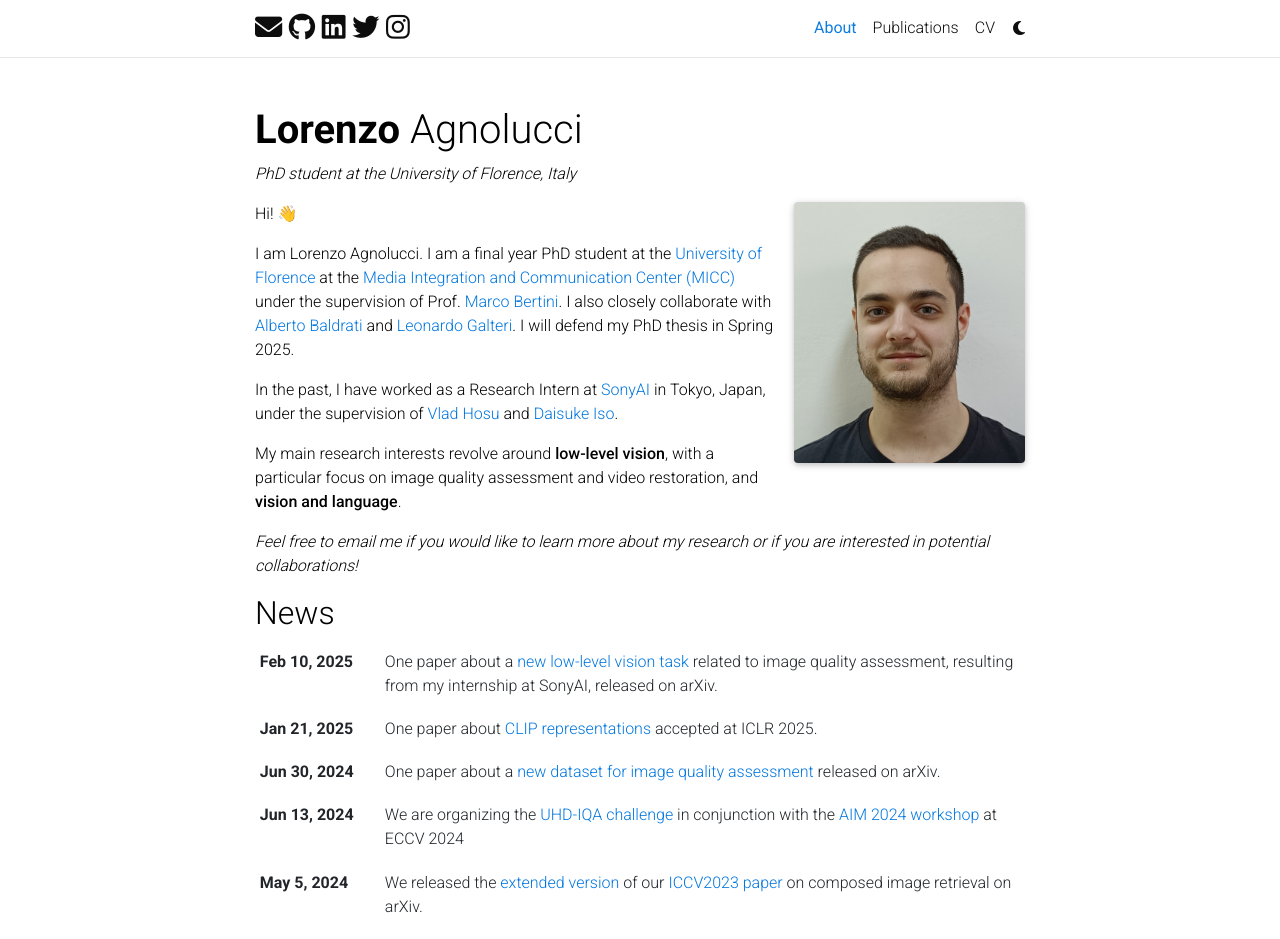
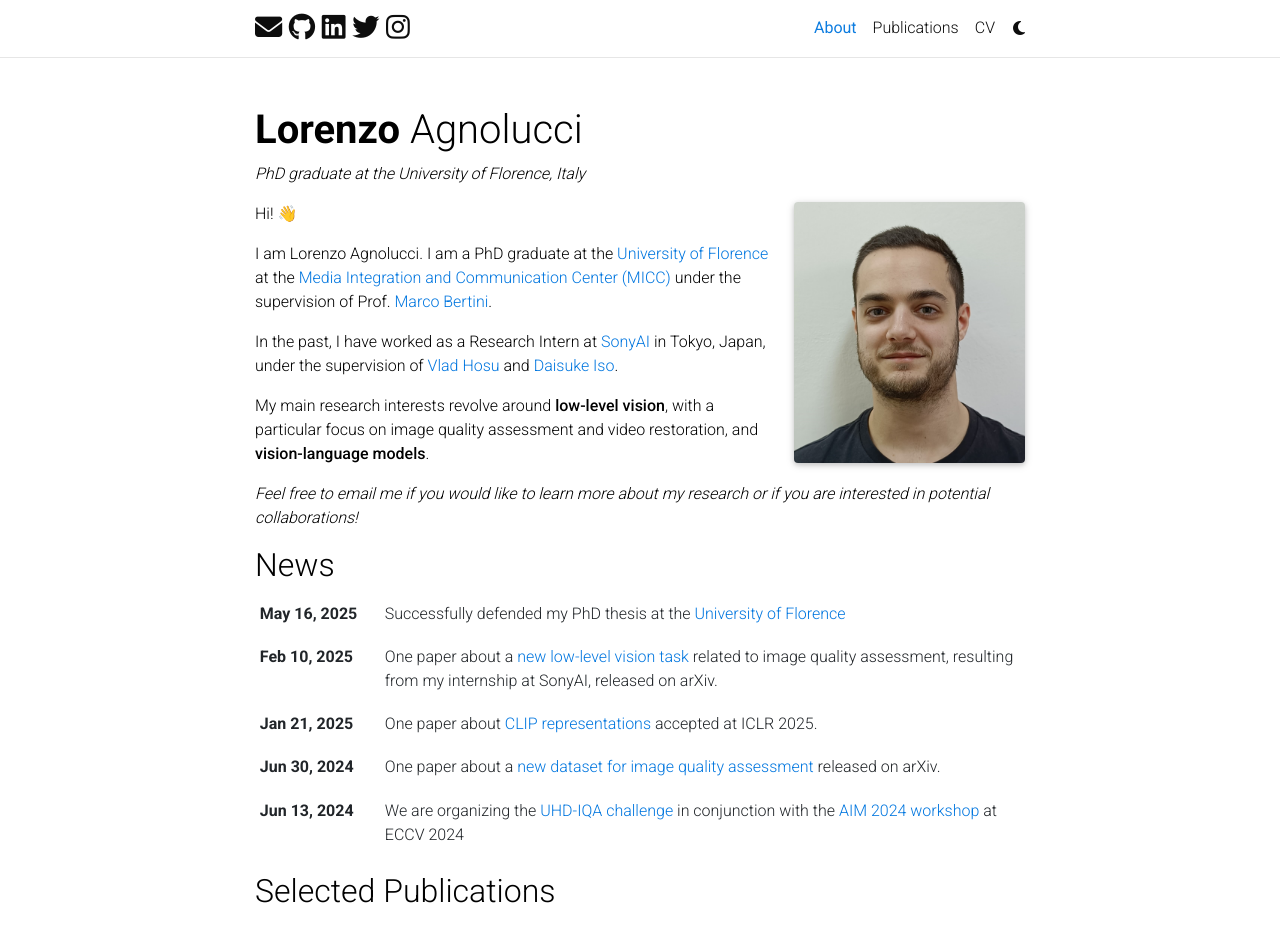
Before and after one commit to LorenzoAgnolucci/LorenzoAgnolucci.github.io, a Jekyll site: the page built from _pages/about.md, in a window 1280 px wide and 1281 px high, cut to the strip 0-939 px from the top of the window. Built offline with Jekyll 4.4.1, drawn with Linux system fonts in a browser that asks for light colours; full-size pictures stand in for the smaller copies a plugin makes; comment, search, counter and statistics services are not loaded; a style sheet for code colours, icons or effects is not loaded.

Commit message:
update bio

```diff
--- a/_pages/about.md
+++ b/_pages/about.md
@@ -2,7 +2,7 @@
 layout: about
 title: About
 permalink: /
-subtitle: PhD student at the University of Florence, Italy
+subtitle: PhD graduate at the University of Florence, Italy
 
 profile:
   align: right
@@ -17,26 +17,24 @@
 
 interests:
   - "Low-level Vision"
-  - "Image Processing"
-  - "Vision & Language"
+  - "Image Quality Assessment"
+  - "Vision-Language Models"
 education:
   - course: PhD
     institution: University of Florence
-    year: 2021-Current
-  - course: MSc in Computer Science
-    institution: University of Florence
-    year: 2019-2021
+    year: 2021-2025
 ---
 
 Hi! 👋
 
-I am Lorenzo Agnolucci. I am a final year PhD student at the [University of Florence](https://www.unifi.it/changelang-eng.html) at the [Media Integration and Communication Center (MICC)](https://www.micc.unifi.it/) under the supervision of Prof. [Marco Bertini](https://scholar.google.com/citations?user=SBm9ZpYAAAAJ&hl=en). I also closely collaborate with [Alberto Baldrati](https://scholar.google.com/citations?user=I1jaZecAAAAJ&hl=en) and [Leonardo Galteri](https://scholar.google.com/citations?user=_n2R2bUAAAAJ&hl=en). I will defend my PhD thesis in Spring 2025.
+I am Lorenzo Agnolucci. I am a PhD graduate at the [University of Florence](https://www.unifi.it/changelang-eng.html) at the [Media Integration and Communication Center (MICC)](https://www.micc.unifi.it/) under the supervision of Prof. [Marco Bertini](https://scholar.google.com/citations?user=SBm9ZpYAAAAJ&hl=en).
+<!-- I also closely collaborate with [Alberto Baldrati](https://scholar.google.com/citations?user=I1jaZecAAAAJ&hl=en) and [Leonardo Galteri](https://scholar.google.com/citations?user=_n2R2bUAAAAJ&hl=en). -->
 
 In the past, I have worked as a Research Intern at [SonyAI](https://ai.sony/) in Tokyo, Japan, under the supervision of [Vlad Hosu](https://scholar.google.com/citations?user=IzTZ1tAAAAAJ&hl=en) and [Daisuke Iso](https://scholar.google.ca/citations?user=VZ-25XwAAAAJ&hl=en).
 
 
 <!-- Previously, I obtained my MSc in Computer Science and Engineering <em>magna cum laude</em> at the University of Florence under the supervision of Prof. [Marco Bertini](https://scholar.google.com/citations?user=SBm9ZpYAAAAJ&hl=en) and Prof. [Alberto Del Bimbo](https://scholar.google.com/citations?user=bf2ZrFcAAAAJ&hl=en) with a thesis titled <em>"Deep learning techniques for improving video visual quality using keyframes"</em>. -->
 
-My main research interests revolve around <strong>low-level vision</strong>, with a particular focus on image quality assessment and video restoration, and <strong>vision and language</strong>.
+My main research interests revolve around <strong>low-level vision</strong>, with a particular focus on image quality assessment and video restoration, and <strong>vision-language models</strong>.
 
 <em>Feel free to email me if you would like to learn more about my research or if you are interested in potential collaborations!</em>
```
Also changed, not shown: _news/phd_defense.md (added, +8 -0 lines).
